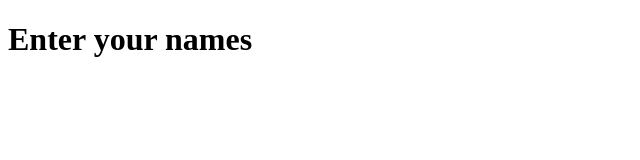
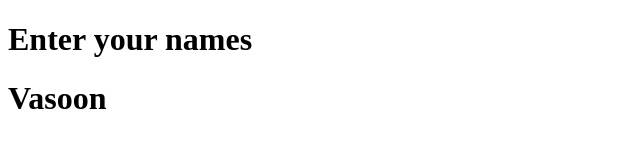
Before and after one commit to Steve154-SJ/securityguard-system, a plain HTML site: page index3.html in a window 1280 px wide. Shown: the whole page, without its empty margins (0-640 px from the left). Drawn offline with Linux system fonts and the light colour scheme.

Commit message:
name is added

```diff
--- a/index3.html
+++ b/index3.html
@@ -7,5 +7,6 @@
 <h1>
     Enter your names
 </h1>
+<h1>Vasoon</h1>
     </body>
 </html>
```
